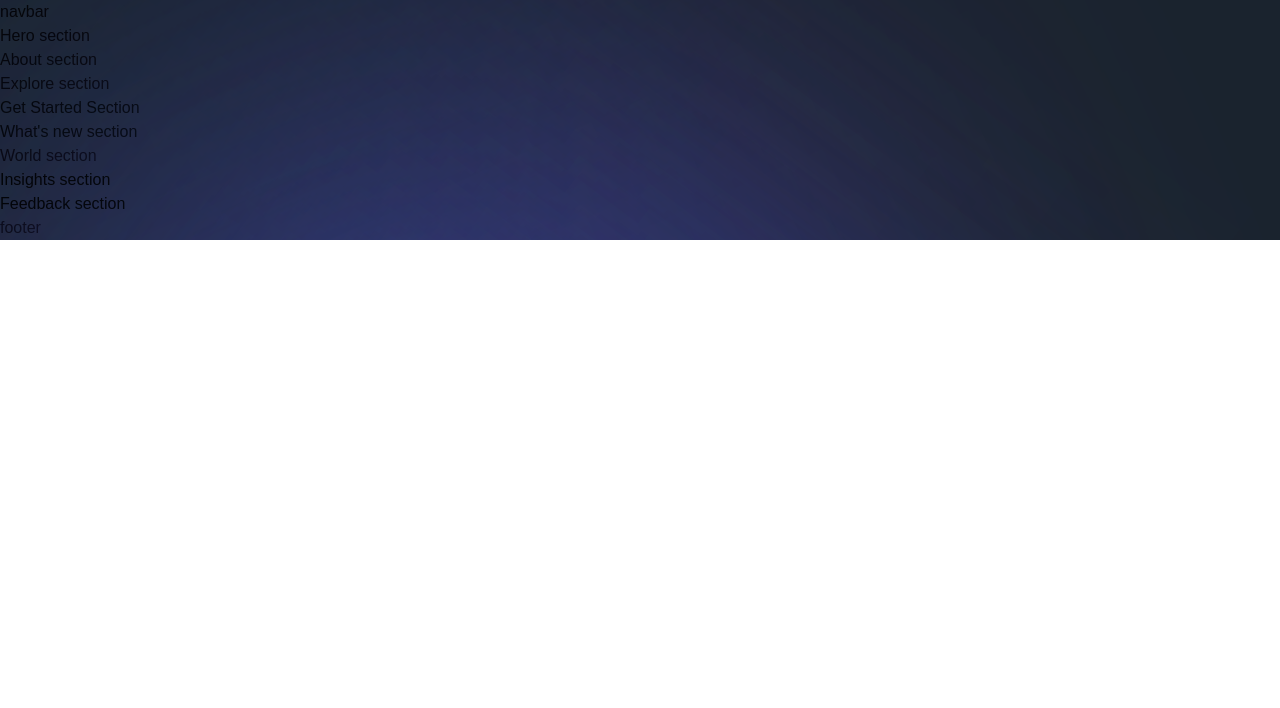
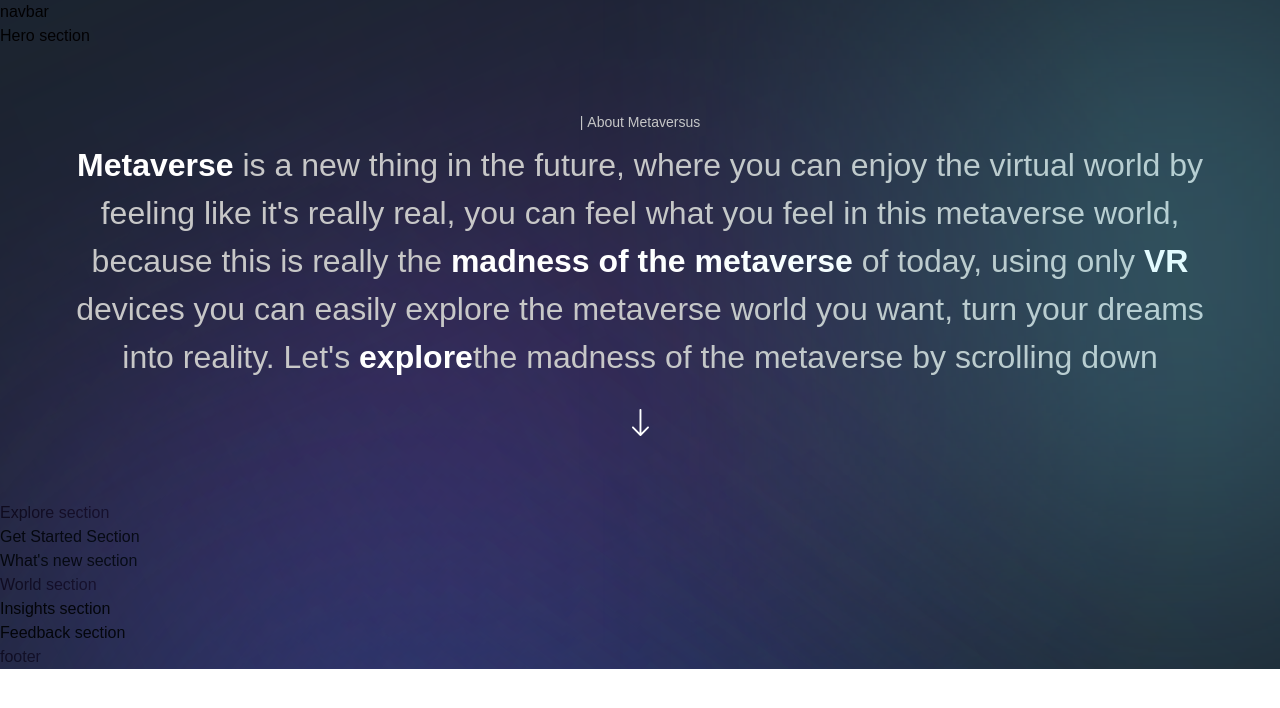
Before and after one commit to cemmertsimsek/metaversus, a Next.js app: page / in a window 1280 px wide. Shown: the top 708 px of the page. Built offline with nearby package versions, Linux system fonts and the light colour scheme; a web font is replaced by a local one.

Commit message:
about metaversus done

```diff
--- a/sections/About.jsx
+++ b/sections/About.jsx
@@ -1,8 +1,47 @@
 'use client';
 
+import { motion } from 'framer-motion';
+import { TypingText } from '../components';
+import styles from '../styles';
+import { fadeIn, staggerContainer } from '../utils/motion';
+
 const About = () => (
-  <section>
-    About section
+  <section className={`${styles.paddings} relative z-10`}>
+    <div className="gradient-02 z-0" />
+    <motion.div
+      variants={staggerContainer}
+      initial="hidden"
+      whileInView="show"
+      viewport={{ once: false, amount: 0.25 }}
+      className={`${styles.innerWidth} mx-auto ${styles.flexCenter} flex-col`}
+    >
+      <TypingText title="| About Metaversus" textStyles="text-center" />
+      <motion.p
+        variants={fadeIn('up', 'tween', 0.2, 1)}
+        className="mt-[8px] font-normal sm:text-[32px] text-[20px] text-center text-secondary-white"
+      >
+        <span className="font-extrabold text-white">Metaverse</span> is a new
+        thing in the future, where you can enjoy the virtual world by feeling
+        like it's really real, you can feel what you feel in this metaverse
+        world, because this is really the{' '}
+        <span className="font-extrabold text-white">
+          madness of the metaverse
+        </span>{' '}
+        of today, using only{' '}
+        <span className="font-extrabold text-white">VR</span> devices you can
+        easily explore the metaverse world you want, turn your dreams into
+        reality. Let's{' '}
+        <span className="font-extrabold text-white">explore</span>
+        the madness of the metaverse by scrolling down
+      </motion.p>
+
+      <motion.img
+        variants={fadeIn('up', 'tween', 0.3, 1)}
+        src="/arrow-down.svg"
+        alt="arrow down"
+        className="w-[18px] h-[28px] object-contain mt-[28px] "
+      />
+    </motion.div>
   </section>
 );
 
```
